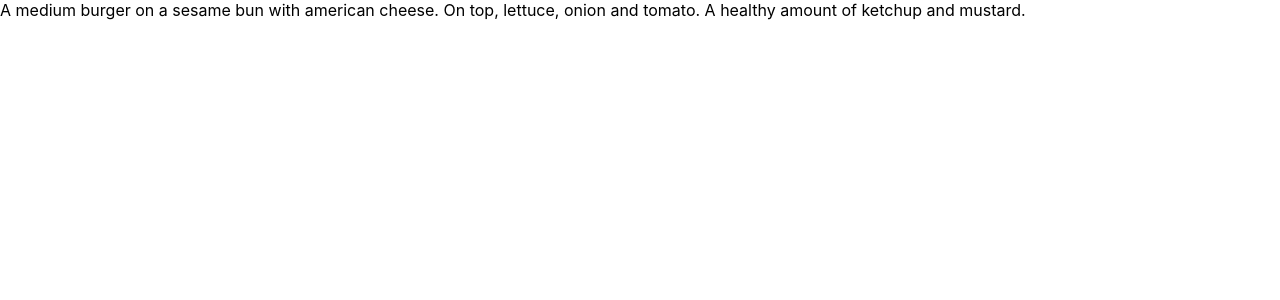
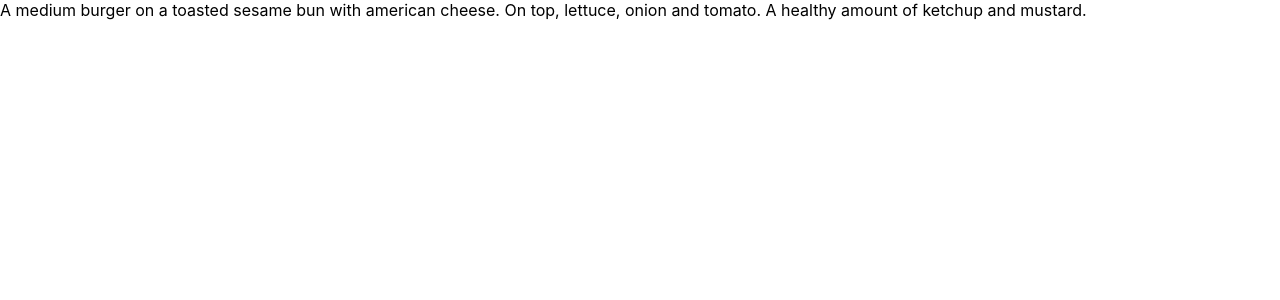
Before and after one commit to reedspool/react-composition-overrides-experiment, a React (Create React App) app: page / in a window 1280 px wide. Shown: the top 300 px of the page. Built offline with nearby package versions, Linux system fonts and the light colour scheme.

Commit message:
feat: prop drilling to add toasted quality to bun

```diff
--- a/src/App.tsx
+++ b/src/App.tsx
@@ -5,6 +5,7 @@ import './App.css';
 type Sauce = 'ketchup' | 'mustard' | 'aioli'
 type Extra = 'lettuce' | 'onion' | 'tomato'
 type BunTypes = 'sesame' | 'plain' | 'waffle' | 'lettuce'
+type IsToasted = boolean
 type CheeseTypes = 'american' | 'swiss' | 'gruyere'
 type Doneness = 'rare' | 'medium' | 'well-done'
 interface HamburgerProps {
@@ -13,6 +14,7 @@ interface HamburgerProps {
   doneness: Doneness
   extras: Extra[]
   sauces: Sauce[]
+  isToasted: IsToasted
 }
 
 const formatList : (list : string[]) => string = (list) => {
@@ -25,15 +27,16 @@ const formatList : (list : string[]) => string = (list) => {
 }
 
 const Patty : React.FC<{doneness: Doneness}> = ({ doneness }) => <span>{doneness} burger</span>
-const Bun : React.FC<{type: BunTypes}> = ({ type }) => <span>{type} bun</span>
+const Bun : React.FC<{type: BunTypes, isToasted: IsToasted}> = ({ type, isToasted }) =>
+  <span>{isToasted ? 'toasted' : 'untoasted'} {type} bun</span>
 const Cheese : React.FC<{type: CheeseTypes}> = ({ type }) => <span>{type} cheese</span>
 const Extras: React.FC<{which: Extra[]}> = ({ which }) => <span>{formatList(which)}</span>
 const Sauces: React.FC<{which: Sauce[]}> = ({ which }) => <span>{formatList(which)}</span>
 
-const Hamburger : React.FC<HamburgerProps> = ({ bun, cheese, doneness, extras, sauces }) => {
+const Hamburger : React.FC<HamburgerProps> = ({ bun, cheese, doneness, extras, sauces, isToasted }) => {
   return <span>
     A <Patty doneness={doneness} /> on
-    a <Bun type={bun} />
+    a <Bun type={bun} isToasted={isToasted} />
     {' '}with <Cheese type={cheese} />.
     On top, <Extras which={extras} />.
     A healthy amount of <Sauces which={sauces} />.
@@ -48,6 +51,7 @@ function App() {
       doneness={'medium'}
       extras={['lettuce', 'onion', 'tomato']}
       sauces={['ketchup', 'mustard']}
+      isToasted={true}
     />
   );
 }
```
